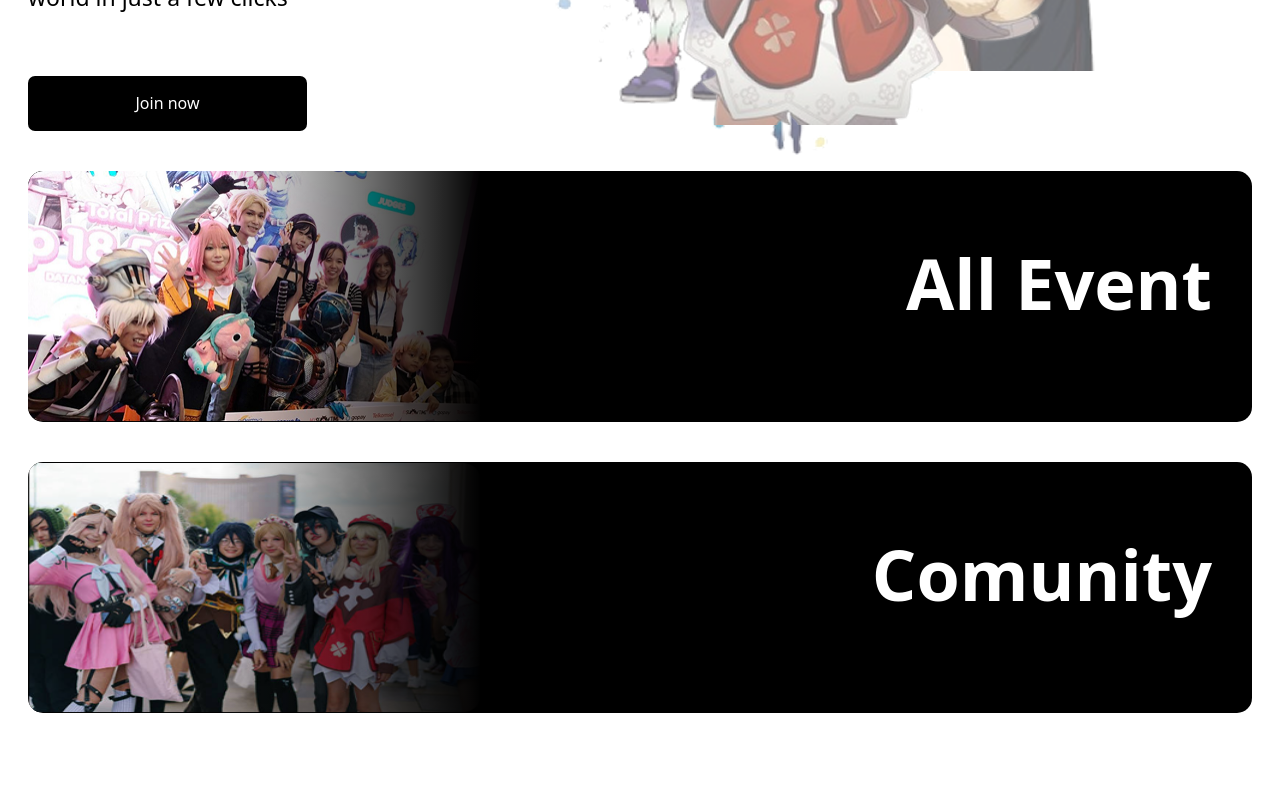
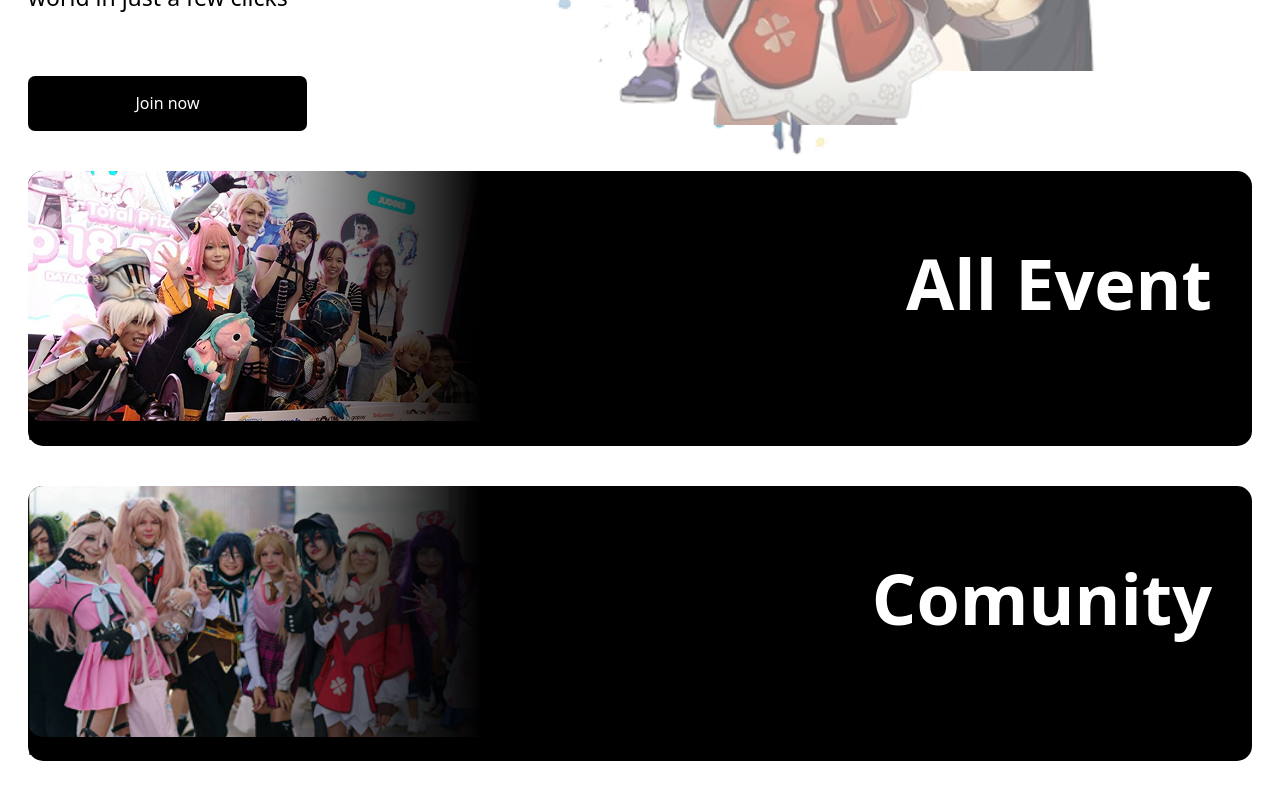
Before and after one commit to Wikan-dev/cosplayEventWeb, a React (Vite) app: page / in a window 1280 px wide. Shown: the part 600-1400 px from the top of the page. Before the commit the page ends 1353 px from the top, so only its background shows below. Built offline with nearby package versions, Linux system fonts and the light colour scheme.

Commit message:
added animation when click on all event and comunity

```diff
--- a/src/App.jsx
+++ b/src/App.jsx
@@ -2,38 +2,32 @@ import logo from './assets/logo.png';
 import mb from './assets/menu_button.png';
 import image5 from './assets/image 5.png';
 import image2 from './assets/image 6.png';
+import { useState } from 'react';
 
-function dropdownFunction() {
-   var x = document.getElementById("list");
-  if (x.style.display === "none") {
-    x.style.display = "block";
-    x.scrollIntoView({
-      behavior: "smooth",
-      block: "start"
-    });
-  } else {
-    x.style.display = "none";
-  }
-}
+// function dropdownFunction() {
+//   const currentHeigth = gambar.style.height;
+//   if(!gambar) return;
+
+//   if (gambar.style.height === "127px" || currentHeigth == "") {
+//     gambar.style.height = "2000px";
+//   } else {
+//     gambar.style.height === "127px";
+//   }
+// }
 
 const Card = ({ image , title , location }) => {
+    const [isExpanded, setIsExpanded] = useState("false");
+    const toggleImageHeight = () => {
+      setIsExpanded(!isExpanded);
+    }
+
     return (
-        <div className='mr-full bg-black mx-7 relative rounded-[15px] my-10' onClick={dropdownFunction}>
-            <img src={image} alt="gambar" className='w-[228px] h-[127px] lg:w-[452.5px] lg:h-[251.28px] -z-1 rounded-l-[15px]'/>
-            <div className='w-[136px] h-[127px] lg:w-[261.87px] lg:h-[251.28px] absolute top-0 left-23 lg:left-48 bg-linear-90 from-[rgba(0, 0, 0, 0)] to-black'></div>
-            <h1 className="text-white right-10 top-7 lg:top-15 absolute font-bold text-[43px] lg:text-[70px]">{title}</h1>
+        <div className='block mr-full bg-black mx-7 relative rounded-[15px] my-10  transition-all transition-2000' onClick={toggleImageHeight}>
+            <img src={image} alt="gambar" className='w-[228px] h-[127px] lg:w-[452.5px] lg:h-[251.28px] -z-1 rounded-l-[15px] object-cover' style={{ height: !isExpanded ? '500px' : '', transition: "height 1s ease"}}/>
+            <div className='w-[136px] h-[127px] lg:w-[261.87px] lg:h-[251.28px] absolute top-0 left-23 lg:left-48 bg-linear-90 from-[rgba(0, 0, 0, 0)] to-black' style={{ height: !isExpanded ? '500px' : '', transition: "height 1s ease"}}></div>
+            <h1 className="text-white right-10 top-7 lg:top-15 absolute font-bold text-[43px] lg:text-[70px]" id='title'>{title}</h1>
 
-            <div className='-top-32 lg:-top-63 bg-black w-full h-auto relative hidden scroll-smooth ' id='list'>
-              <h1 className='text-white font-bold text-[50px] absolute ml-70 lg:ml-150 lg:pt-3'>
-                All Event
-              </h1>
-              <button className='absolute bg-black mr-full ml-70 lg:ml-150 top-25 pr-[40%] border-white border-3 h-[40px] text-white pl-5 max-w-70 rounded-md'>city</button>
-              <button className='absolute bg-black mr-full ml-70 lg:ml-150 top-45 pr-[40%] border-white border-3 h-[40px] text-white pl-5 max-w-70 rounded-md'>place</button>
-              <button className='absolute bg-white mr-full ml-70 lg:ml-150 top-65 pr-[40%] border-white border-3 h-[40px] text-black pl-5 max-w-70 rounded-md'>google maps</button>
-              <button className='absolute bg-black mr-full ml-70 lg:ml-150 top-85 pr-[5%] border-white border-3 h-[40px] text-white pl-5 max-w-40 rounded-md'>enter</button>
-              <div className='w-[136px] h-full lg:w-[261.87px] lg:h-full absolute top-0 left-23 lg:left-70 bg-linear-90 from-[rgba(0, 0, 0, 0)] to-black'></div>
-              <img src={image} alt="image" className='w-[214px] h-[648px] lg:w-[539px] lg:h-[648px] object-cover '/>
-            </div>
+            {isExpanded ? 'kecilkan gambar' : 'besarkan gambar'};
         </div>
     )
 }
```
